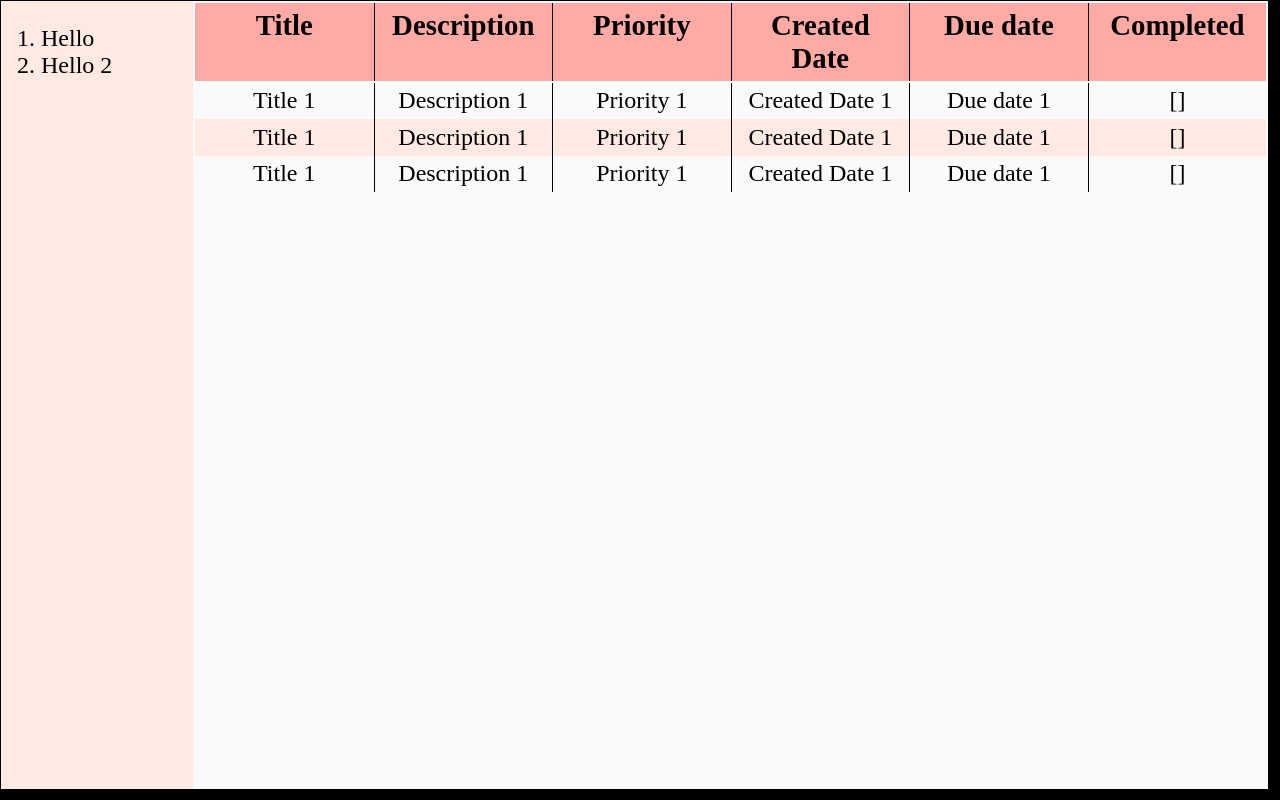
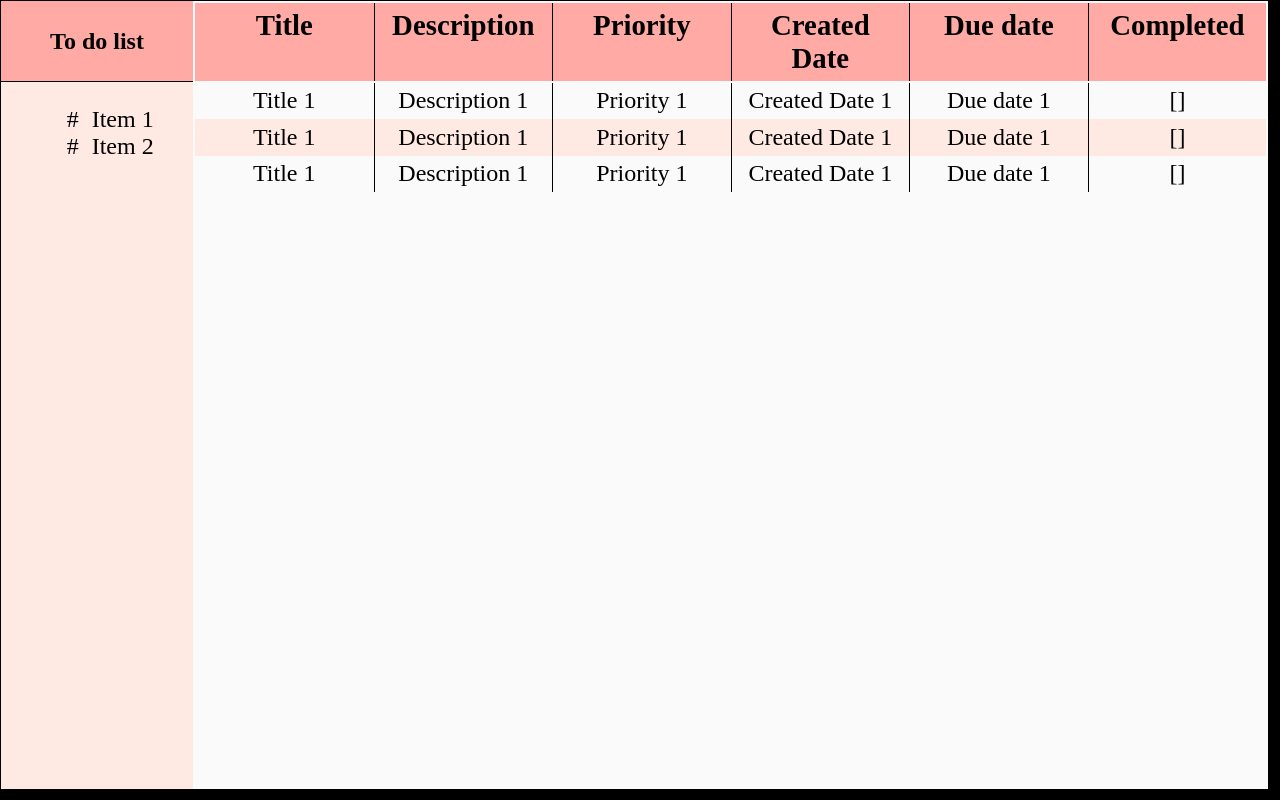
Before and after one commit to haukenpy/to-do-list, a website built with webpack: page src/index.html in a window 1280 px wide. Built offline with nearby package versions, Linux system fonts and the light colour scheme.

Commit message:
nav-panel styling
added basic styling to nav-panel

```diff
--- a/src/css-files/landingpage.css
+++ b/src/css-files/landingpage.css
@@ -31,6 +31,34 @@ body {
     background-color: var(--light-orange-color);
     width: 15vw;
     height: var(--full-height);
+}
+
+#title-div {
+    display: flex;
+    align-items: center;
+    justify-content: center;
+    height: 10vh;
+    font-weight: 600;
+    background-color: var(--light-red-color);
+    border-bottom: 1px solid black;
+}
+
+#project-list ul {
+    list-style-type: none;
+}
+
+ul > li {
+    display: grid;
+    grid-template-columns: 1fr 2fr;
+}
+
+.icon-div {
+    text-align: right;
+    padding-right: 1vw;
+}
+
+.name-div {
+    text-align: left;
 }
 
 /* Project Container and subsequent items */
--- a/src/index.html
+++ b/src/index.html
@@ -8,14 +8,21 @@
 <body>
     <div class="content">
         <div id="nav-panel">
-            <ol>
-                <li>
-                    Hello
-                </li>
-                <li>
-                    Hello 2
-                </li>
-            </ol>
+            <div id="title-div">
+                To do list
+            </div>
+            <div id="project-list">
+                <ul id="project-ul">
+                    <li>
+                        <div class="icon-div"> # </div>
+                        <div class="name-div"> Item 1</div>
+                    </li>
+                    <li>
+                        <div class="icon-div"> # </div>
+                        <div class="name-div"> Item 2</div>
+                    </li>
+                </ul>
+            </div>
         </div>
         <div id="project-container">
             <table>
```
